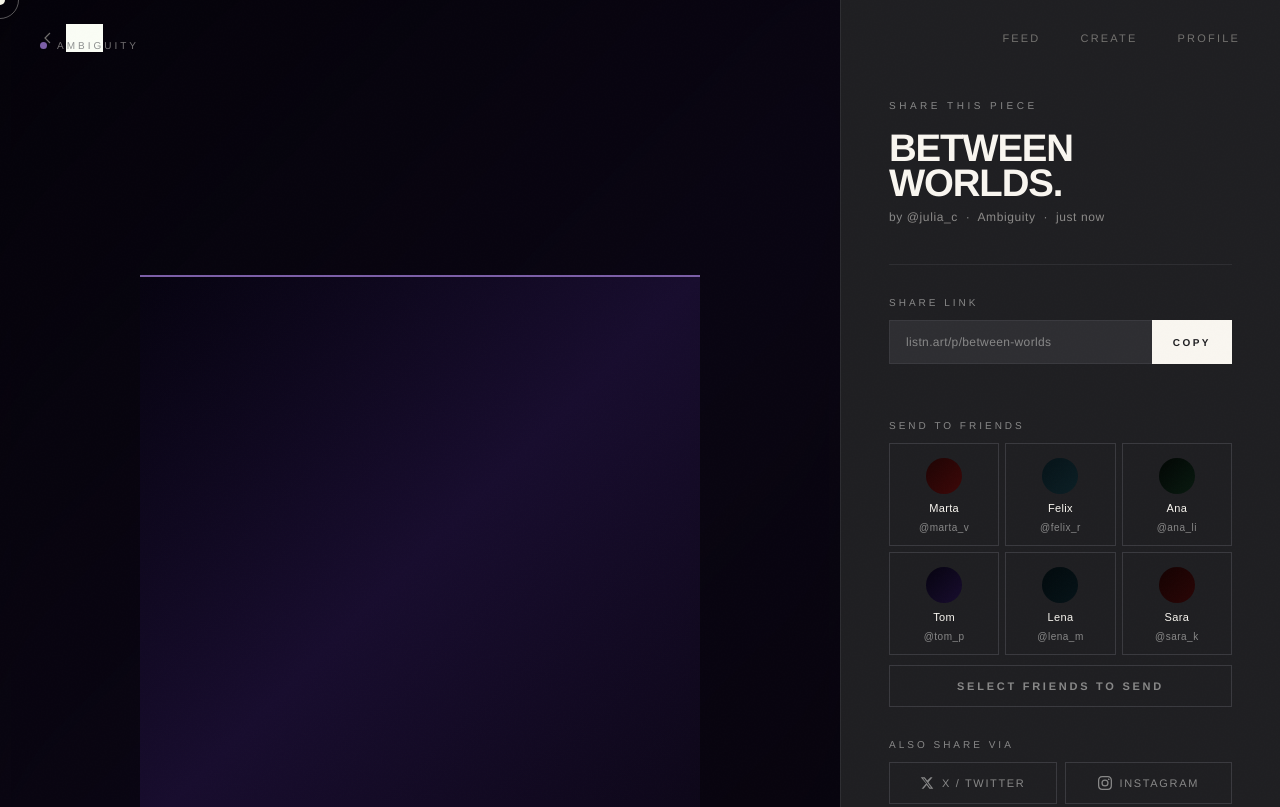
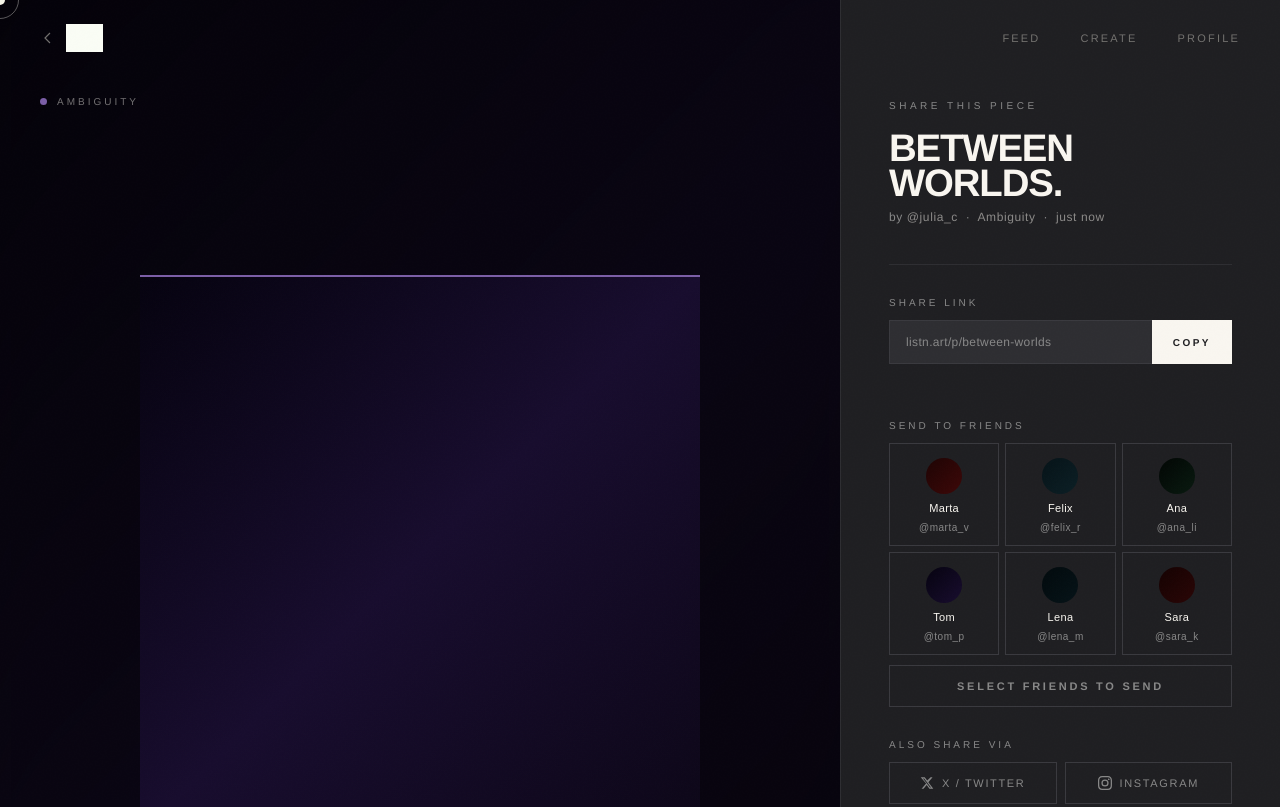
Before and after one commit to JuConti/LISTN, a plain HTML site: page share.html in a window 1280 px wide. Shown: the top 807 px of the page. Drawn offline with Linux system fonts and the light colour scheme; grey boxes are pictures that could not be loaded.

Commit message:
logo fix

```diff
--- a/share.html
+++ b/share.html
@@ -89,7 +89,7 @@
 
     /* Top-left badge */
     .artwork-badge {
-      position: absolute; top: 40px; left: 40px; z-index: 2;
+      position: absolute; top: 96px; left: 40px; z-index: 2;
       display: flex; align-items: center; gap: 10px;
       opacity: 0; animation: fadeUp .9s ease .3s forwards;
     }
```
